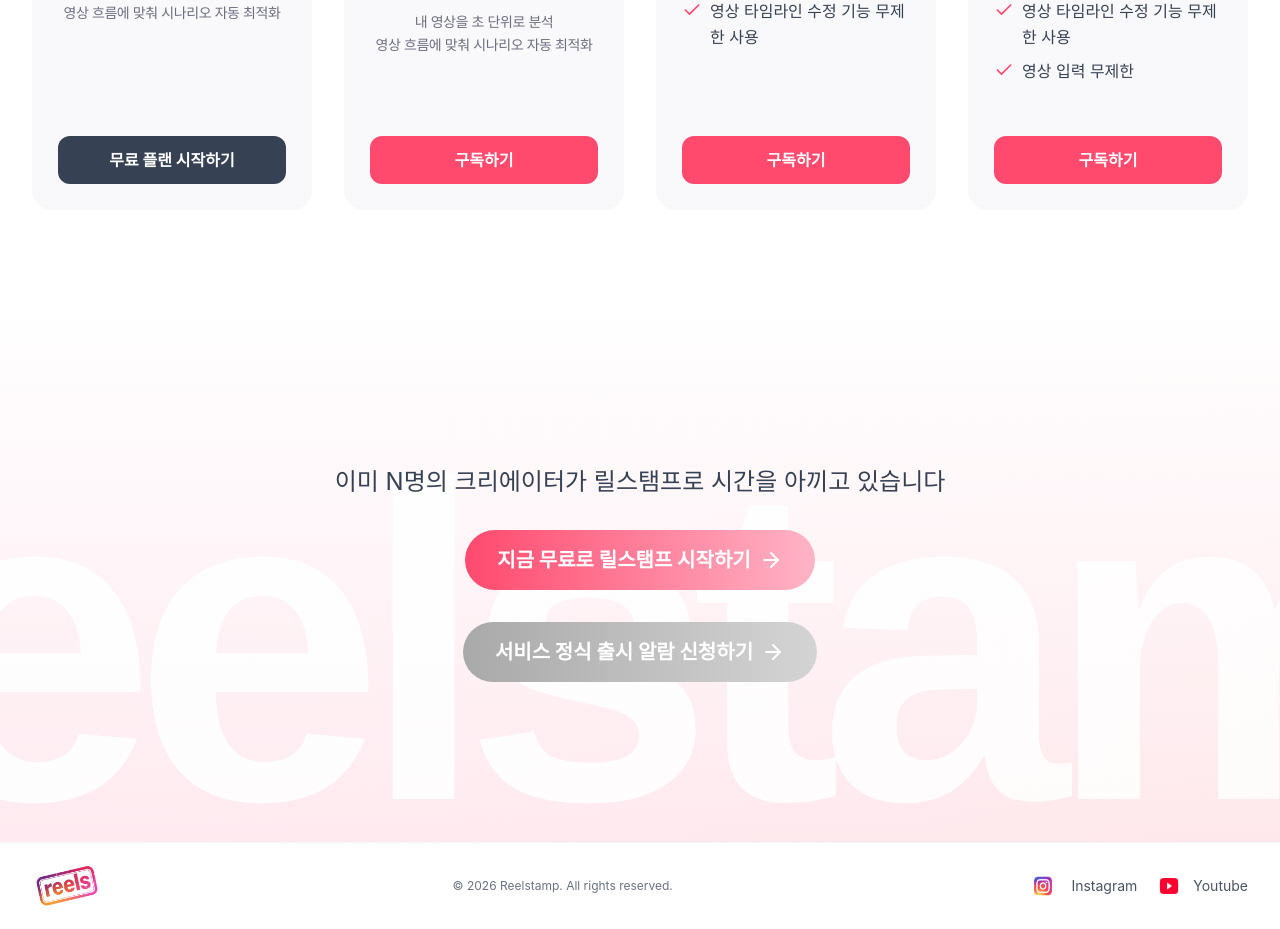
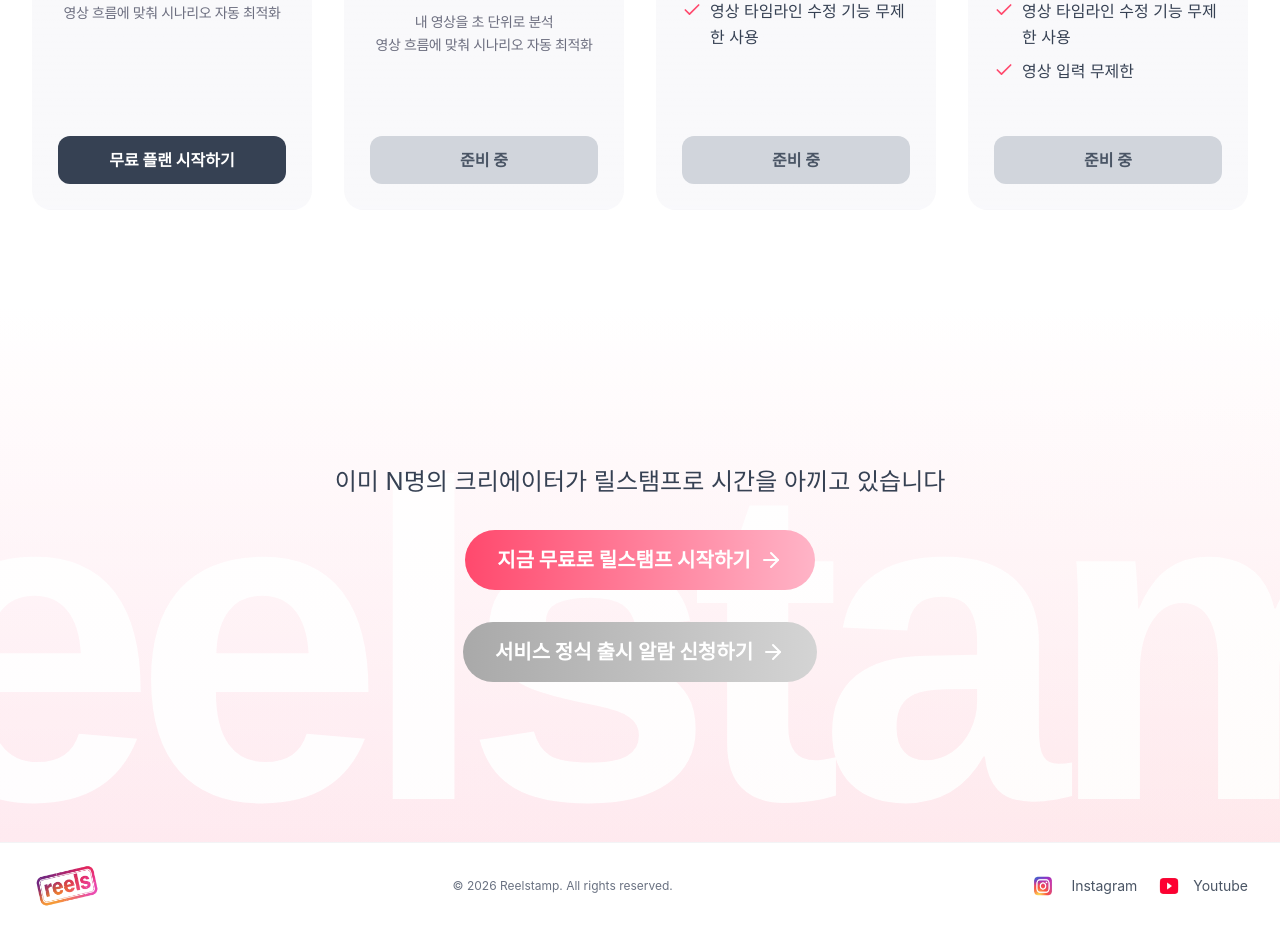
Before and after one commit to LayKim2/reelstamp, a Next.js app: page / in a window 1280 px wide. Shown: the part 5503-6432 px from the top of the page. Built offline with nearby package versions, Linux system fonts and the light colour scheme; no server answers; a web font is replaced by a local one.

Commit message:
etc: test

```diff
--- a/app/components/features/landing/PricingSection.tsx
+++ b/app/components/features/landing/PricingSection.tsx
@@ -30,36 +30,36 @@ export default function PricingSection() {
             planName="Free" price="₩0" features={freePlanFeatures}
             eventBenefit={freePlanEventBenefit} buttonType="link"
             buttonText="무료 플랜 시작하기"
-            buttonHref="/pricing"
-            hideButton={isAuthenticated && !isLoadingSubscription}
+            buttonHref={isAuthenticated ? '/contents/script-creation' : '/login'}
+            hideButton={false}
             buttonClassName="bg-gray-700 text-white hover:bg-gray-800"
           />
           <PlanCard
             planName="Basic" price="₩4,900" features={basicPlanFeatures}
             discountInfo={{ percentage: '75%', originalPrice: '19,900원' }}
-            eventBenefit={basicPlanEventBenefit} buttonType="link"
-            buttonText={isAuthenticated && !isLoadingSubscription && currentPlanCode === 'basic' && isActive ? '현재 플랜' : '구독하기'}
-            buttonHref="/pricing"
+            eventBenefit={basicPlanEventBenefit} buttonType="button"
+            buttonText="준비 중"
+            buttonDisabled={true}
             isCurrentPlan={isAuthenticated && !isLoadingSubscription && currentPlanCode === 'basic' && isActive}
-            buttonClassName="bg-[#FF496D] text-white hover:bg-[#E63E62]"
+            buttonClassName="bg-gray-400 text-white cursor-not-allowed"
           />
           <PlanCard
             planName="Pro" price="₩9,900" features={proPlanFeatures}
             discountInfo={{ percentage: '80%', originalPrice: '49,900원' }}
-            isPopular buttonType="link"
-            buttonText={isAuthenticated && !isLoadingSubscription && currentPlanCode === 'pro' && isActive ? '현재 플랜' : '구독하기'}
-            buttonHref="/pricing"
+            isPopular buttonType="button"
+            buttonText="준비 중"
+            buttonDisabled={true}
             isCurrentPlan={isAuthenticated && !isLoadingSubscription && currentPlanCode === 'pro' && isActive}
-            buttonClassName="bg-[#FF496D] text-white hover:bg-[#E63E62]"
+            buttonClassName="bg-gray-400 text-white cursor-not-allowed"
           />
           <PlanCard
             planName="Master" price="₩49,900" features={masterPlanFeatures}
             discountInfo={{ percentage: '75%', originalPrice: '199,900원' }}
-            buttonType="link"
-            buttonText={isAuthenticated && !isLoadingSubscription && currentPlanCode === 'master' && isActive ? '현재 플랜' : '구독하기'}
-            buttonHref="/pricing"
+            buttonType="button"
+            buttonText="준비 중"
+            buttonDisabled={true}
             isCurrentPlan={isAuthenticated && !isLoadingSubscription && currentPlanCode === 'master' && isActive}
-            buttonClassName="bg-[#FF496D] text-white hover:bg-[#E63E62]"
+            buttonClassName="bg-gray-400 text-white cursor-not-allowed"
           />
         </div>
       </div>
--- a/app/components/features/script-creation/ScriptMobileCard.tsx
+++ b/app/components/features/script-creation/ScriptMobileCard.tsx
@@ -91,7 +91,7 @@ const ScriptMobileCard = memo(function ScriptMobileCard({
           <div className="text-xs font-bold text-[#86889C] mb-2 uppercase tracking-wider">
             화면
           </div>
-          <p className="text-sm text-[#373A46] leading-relaxed">
+          <p className="text-sm text-[#373A46] leading-relaxed whitespace-pre-wrap">
             {screenContent}
           </p>
         </div>
--- a/app/components/features/script-creation/ScriptTableRow.tsx
+++ b/app/components/features/script-creation/ScriptTableRow.tsx
@@ -61,7 +61,7 @@ const ScriptTableRow = memo(function ScriptTableRow({
           <span className="bg-[#FFF0F3] text-[#FF496D] text-[10px] font-bold px-2 py-1 rounded flex-shrink-0 mt-0.5 min-w-[36px] text-center">
             화면
           </span>
-          <p className="text-[13px] text-[#373A46] leading-relaxed">
+          <p className="text-[13px] text-[#373A46] leading-relaxed whitespace-pre-wrap">
             {screenContent}
           </p>
         </div>
--- a/app/components/ui/PricingPlanCard.tsx
+++ b/app/components/ui/PricingPlanCard.tsx
@@ -20,6 +20,7 @@ interface PricingPlanCardProps {
   isAuthenticated: boolean;
   isCurrentPlan: boolean;
   buttonText: string;
+  isDisabled?: boolean;
 }
 
 export default function PricingPlanCard({
@@ -34,11 +35,14 @@ export default function PricingPlanCard({
   isAuthenticated,
   isCurrentPlan,
   buttonText,
+  isDisabled = false,
 }: PricingPlanCardProps) {
   const router = useRouter();
   const [isPaymentProcessing, setIsPaymentProcessing] = useState(false);
 
   const handlePayment = async () => {
+    if (isDisabled) return;
+
     if (!isAuthenticated) {
       router.push('/login');
       return;
@@ -86,11 +90,11 @@ export default function PricingPlanCard({
       eventBenefit={eventBenefit}
       isPopular={isPopular}
       buttonType="button"
-      buttonText={isPaymentProcessing ? '처리 중...' : buttonText}
+      buttonText={isDisabled ? '준비 중' : isPaymentProcessing ? '처리 중...' : buttonText}
       buttonOnClick={handlePayment}
       isCurrentPlan={isCurrentPlan}
-      buttonDisabled={isPaymentProcessing || isCurrentPlan}
-      buttonClassName="bg-[#FF496D] text-white hover:bg-[#E63E62]"
+      buttonDisabled={isDisabled || isPaymentProcessing || isCurrentPlan}
+      buttonClassName={isDisabled ? 'bg-gray-400 text-white cursor-not-allowed' : 'bg-[#FF496D] text-white hover:bg-[#E63E62]'}
     />
   );
 }
--- a/app/contents/script-creation/result/page.tsx
+++ b/app/contents/script-creation/result/page.tsx
@@ -249,6 +249,8 @@ function ScriptResultContent() {
       .replace(/^원본\s*영상\s*:\s*/, '')
       .replace(/^원본\s*\(.*?\)\s*:\s*/, '')
       .replace(/^원본\s*:\s*/, '')
+      // '원본A', '원본B' 등 영상 소스 식별자가 나오면 앞에 줄바꿈 삽입 (문장 시작점 제외)
+      .replace(/(?!^)(원본[A-Z])/g, '<br>$1')
       .trim();
     return { screenContent };
   }, []);
--- a/app/pricing/page.tsx
+++ b/app/pricing/page.tsx
@@ -31,6 +31,16 @@ export default async function PricingPage() {
   return (
     <div className="min-h-screen bg-white">
       <div className="max-w-7xl mx-auto px-4 sm:px-6 lg:px-8 py-12 sm:py-16 lg:py-20">
+        {/* 상단 타이틀 및 안내 문구 */}
+        <div className="text-center mb-12 lg:mb-16">
+          <h1 className="text-3xl sm:text-4xl font-extrabold text-[#373A46] mb-4">
+            요금제 안내
+          </h1>
+          <p className="text-lg text-gray-600 max-w-2xl mx-auto">
+            현재 구독 서비스 준비 중입니다. 조만간 더 좋은 기능으로 찾아뵙겠습니다.
+          </p>
+        </div>
+
         {/* 플랜 카드 컨테이너 */}
         <div className="flex flex-col lg:flex-row justify-center items-stretch gap-6 lg:gap-8">
           {/* Free 플랜 카드 */}
@@ -41,8 +51,8 @@ export default async function PricingPage() {
             eventBenefit={freePlanEventBenefit}
             buttonType="link"
             buttonText="무료 플랜 시작하기"
-            buttonHref={isAuthenticated ? undefined : '/login'}
-            hideButton={isAuthenticated}
+            buttonHref={isAuthenticated ? '/contents/script-creation' : '/login'}
+            hideButton={false}
             buttonClassName="bg-gray-700 text-white hover:bg-gray-800"
           />
 
@@ -50,7 +60,7 @@ export default async function PricingPage() {
           <PricingPlanCard
             planId="basic"
             planName="Basic"
-            price="₩1,000"
+            price="₩4,900"
             priceNumber={1000}
             discountInfo={{
               percentage: '75%',
@@ -60,6 +70,7 @@ export default async function PricingPage() {
             eventBenefit={basicPlanEventBenefit}
             isAuthenticated={isAuthenticated}
             isCurrentPlan={isAuthenticated && currentPlanCode === 'basic' && isActive}
+            isDisabled={true}
             buttonText={
               isAuthenticated && currentPlanCode === 'basic' && isActive
                 ? '현재 플랜'
@@ -83,6 +94,7 @@ export default async function PricingPage() {
             isPopular={true}
             isAuthenticated={isAuthenticated}
             isCurrentPlan={isAuthenticated && currentPlanCode === 'pro' && isActive}
+            isDisabled={true}
             buttonText={
               isAuthenticated && currentPlanCode === 'pro' && isActive
                 ? '현재 플랜'
@@ -105,6 +117,7 @@ export default async function PricingPage() {
             features={masterPlanFeatures}
             isAuthenticated={isAuthenticated}
             isCurrentPlan={isAuthenticated && currentPlanCode === 'master' && isActive}
+            isDisabled={true}
             buttonText={
               isAuthenticated && currentPlanCode === 'master' && isActive
                 ? '현재 플랜'
```
